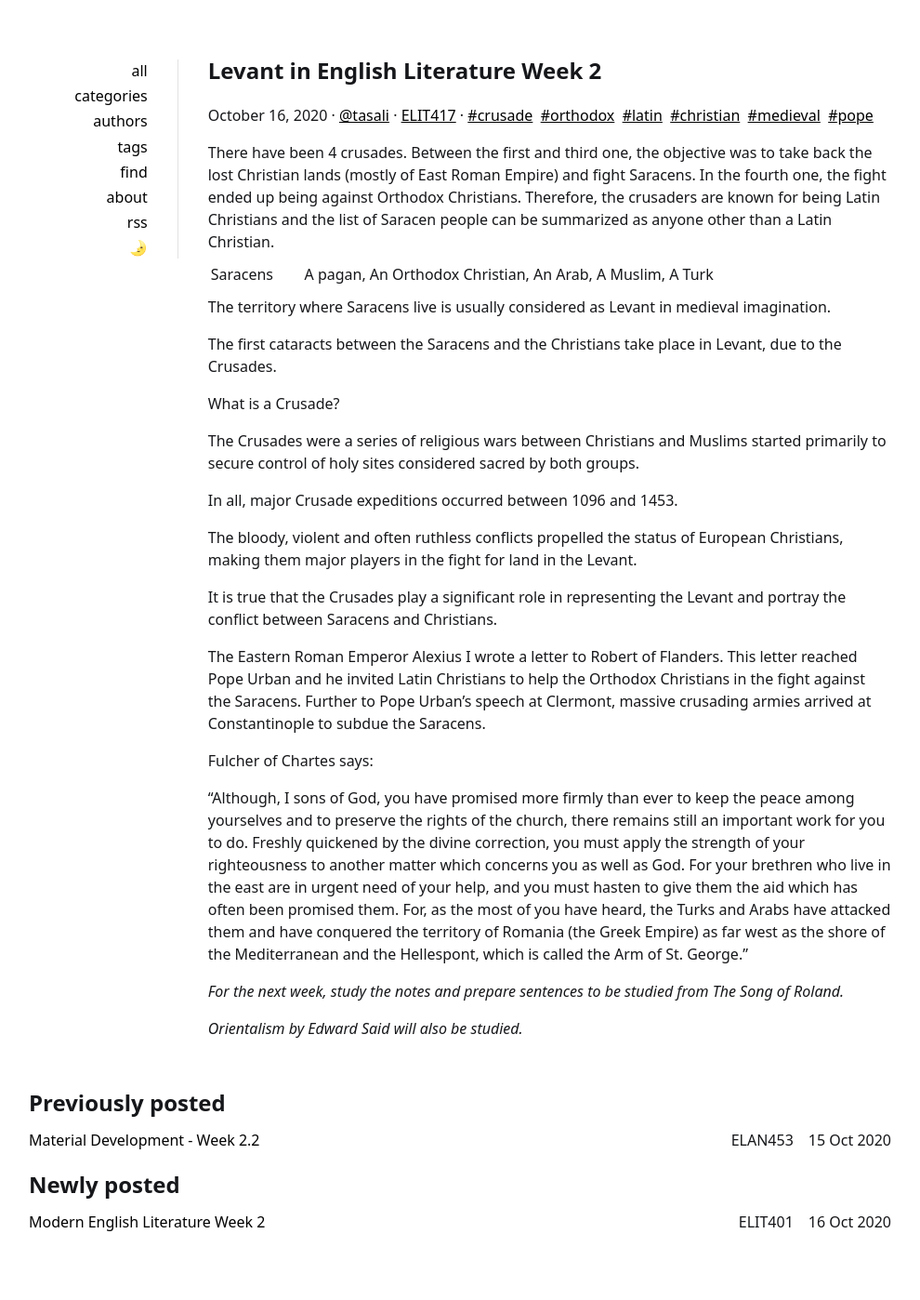
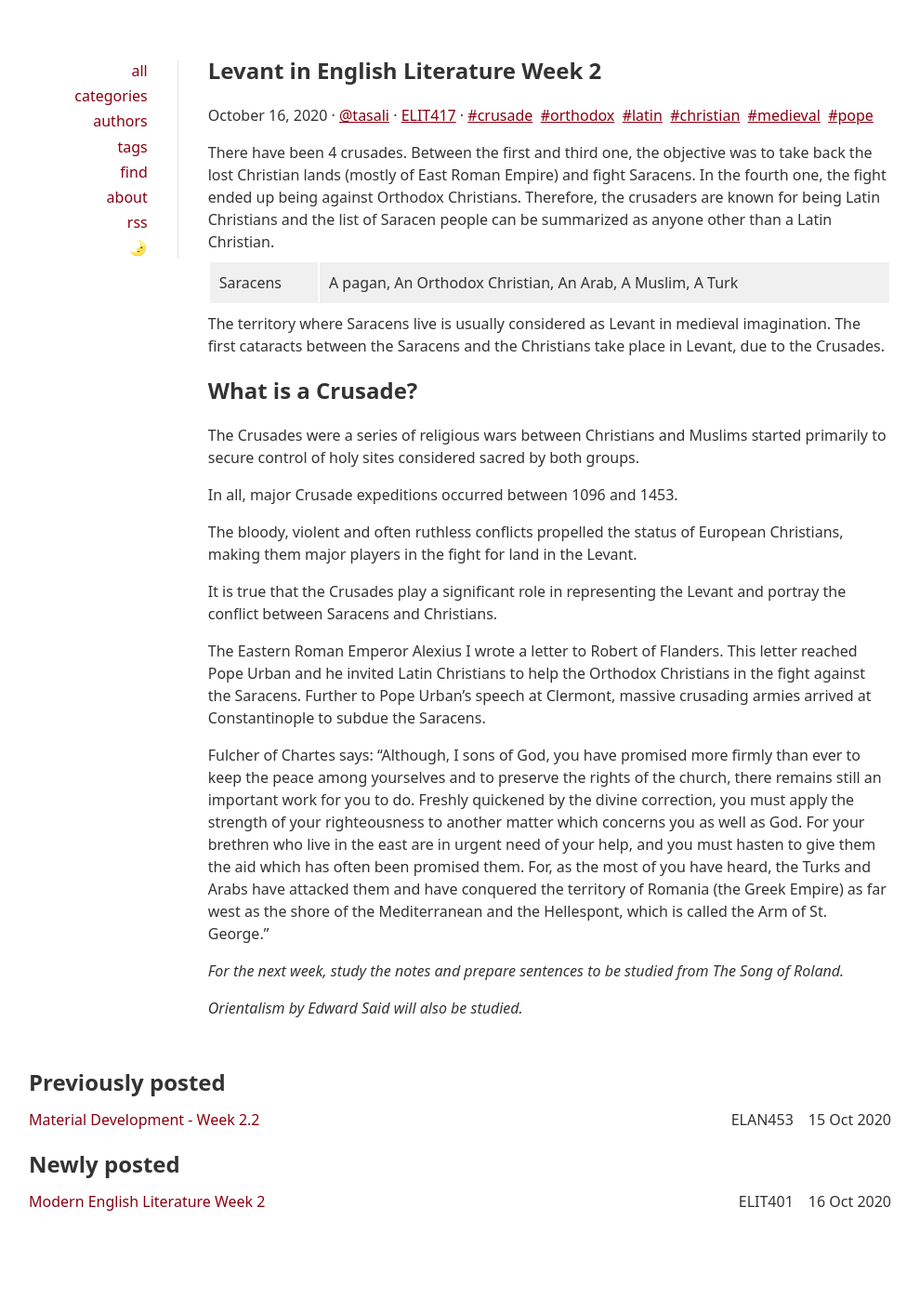
Before and after one commit to velitasali/notes, a Jekyll site: the page built from _posts/2020-10-16-levant-in-english-literature-week-2.md, in a window 1280 px wide. Shown: the whole page at 93% size, without its empty margins (145-1135 px from the left). Built offline with Jekyll 4.4.1, drawn with Linux system fonts in a browser that asks for light colours; after the commit the page ends 1376 px from its top, so only the background shows below that.

Commit message:
Update posts, table look and other small parts

```diff
--- a/_posts/2020-10-16-levant-in-english-literature-week-2.md
+++ b/_posts/2020-10-16-levant-in-english-literature-week-2.md
@@ -13,11 +13,9 @@ There have been 4 crusades. Between the first and third one, the objective was t
 
 | Saracens | A pagan, An Orthodox Christian, An Arab, A Muslim, A Turk |
 
-The territory where Saracens live is usually considered as Levant in medieval imagination.
+The territory where Saracens live is usually considered as Levant in medieval imagination. The first cataracts between the Saracens and the Christians take place in Levant, due to the Crusades.
 
-The first cataracts between the Saracens and the Christians take place in Levant, due to the Crusades.
-
-What is a Crusade?
+## What is a Crusade?
 
 The Crusades were a series of religious wars between Christians and Muslims started primarily to secure control of holy sites considered sacred by both groups.
 
@@ -29,9 +27,7 @@ It is true that the Crusades play a significant role in representing the Levant
 
 The Eastern Roman Emperor Alexius I wrote a letter to Robert of Flanders. This letter reached Pope Urban and he invited Latin Christians to help the Orthodox Christians in the fight against the Saracens. Further to Pope Urban's speech at Clermont, massive crusading armies arrived at Constantinople to subdue the Saracens.
 
-Fulcher of Chartes says:
-
-"Although, I sons of God, you have promised more firmly than ever to keep the peace among yourselves and to preserve the rights of the church, there remains still an important work for you to do. Freshly quickened by the divine correction, you must apply the strength of your righteousness to another matter which concerns you as well as God. For your brethren who live in the east are in urgent need of your help, and you must hasten to give them the aid which has often been promised them. For, as the most of you have heard, the Turks and Arabs have attacked them and have conquered the territory of Romania (the Greek Empire) as far west as the shore of the Mediterranean and the Hellespont, which is called the Arm of St. George."
+Fulcher of Chartes says: "Although, I sons of God, you have promised more firmly than ever to keep the peace among yourselves and to preserve the rights of the church, there remains still an important work for you to do. Freshly quickened by the divine correction, you must apply the strength of your righteousness to another matter which concerns you as well as God. For your brethren who live in the east are in urgent need of your help, and you must hasten to give them the aid which has often been promised them. For, as the most of you have heard, the Turks and Arabs have attacked them and have conquered the territory of Romania (the Greek Empire) as far west as the shore of the Mediterranean and the Hellespont, which is called the Arm of St. George."
 
 *For the next week, study the notes and prepare sentences to be studied from The Song of Roland.*
 
--- a/_sass/_main.scss
+++ b/_sass/_main.scss
@@ -21,7 +21,7 @@ body {
 	line-height: 1.5;
 	font-size: 1rem;
 	font-weight: 300;
-	color: rgb(22, 23, 26);
+	color: #333;
 }
 
 nav ul {
@@ -33,14 +33,14 @@ nav ul {
 }
 
 a {
-    color: #000;
+    color: #801;
     text-decoration-skip-ink: auto;
     text-decoration: underline;
 }
 
 a:hover {
 	text-decoration: none;
-	color: #555;
+	color: #856;
 }
 
 #theme-toggle::before {
@@ -59,11 +59,11 @@ a:hover {
 	}
 
 	a {
-		color: #eee;
+		color: #f89;
 	}
 
 	a:hover {
-		color: #bbb;
+		color: #fcb;
 	}
 
 	#theme-toggle::before {
@@ -235,6 +235,16 @@ section h1:first-child {
 	margin-top: 0;
 }
 
+tr td {
+	padding: 10px;
+	background-color: #88888820;
+}
+
+table {
+	width: 100%;
+	box-sizing: border-box;
+}
+
 strong, b {
 	font-weight: bold;
 }
```
Also changed, not shown: other parts of _posts/2020-10-16-levant-in-english-literature-week-2.md (+2 -2 lines).
